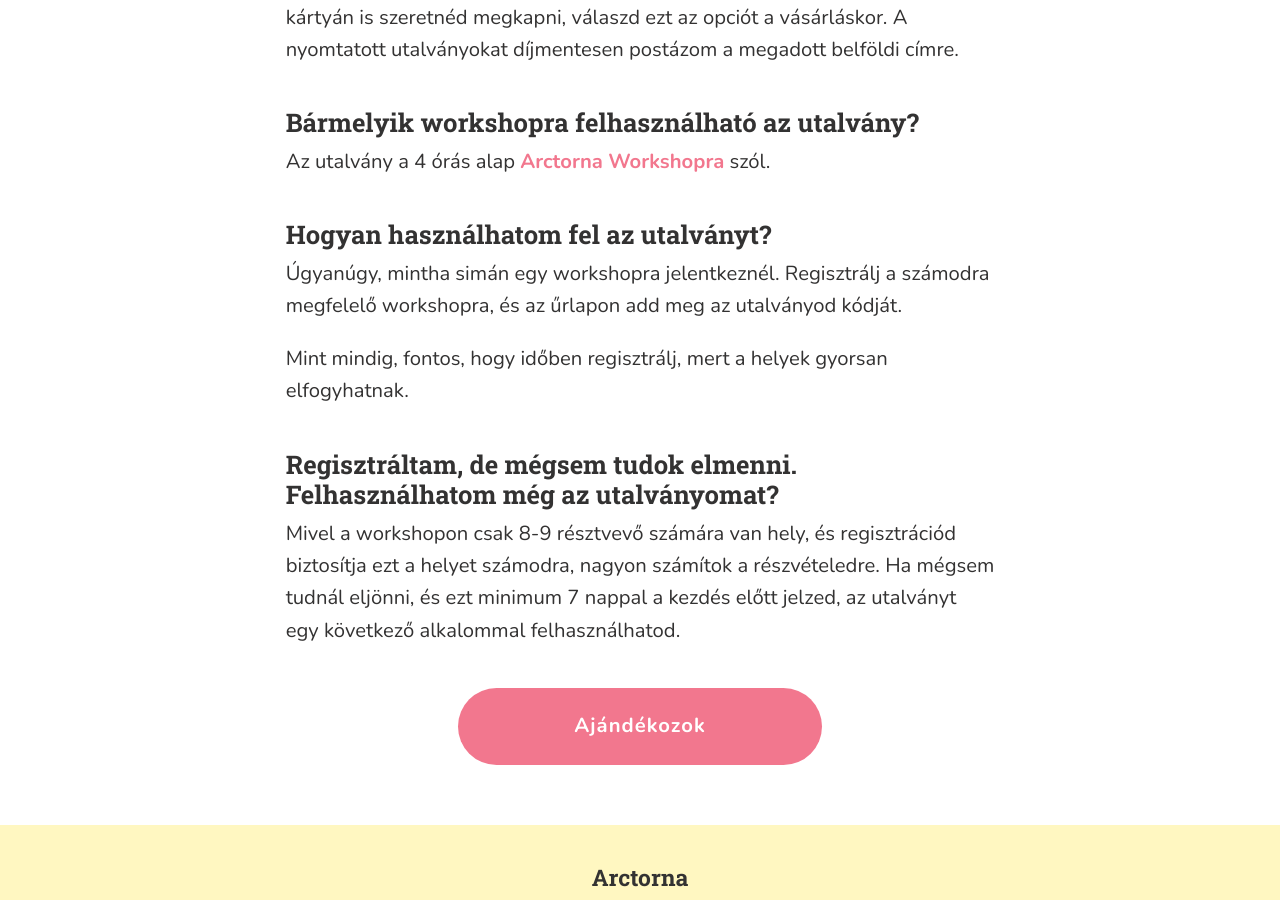
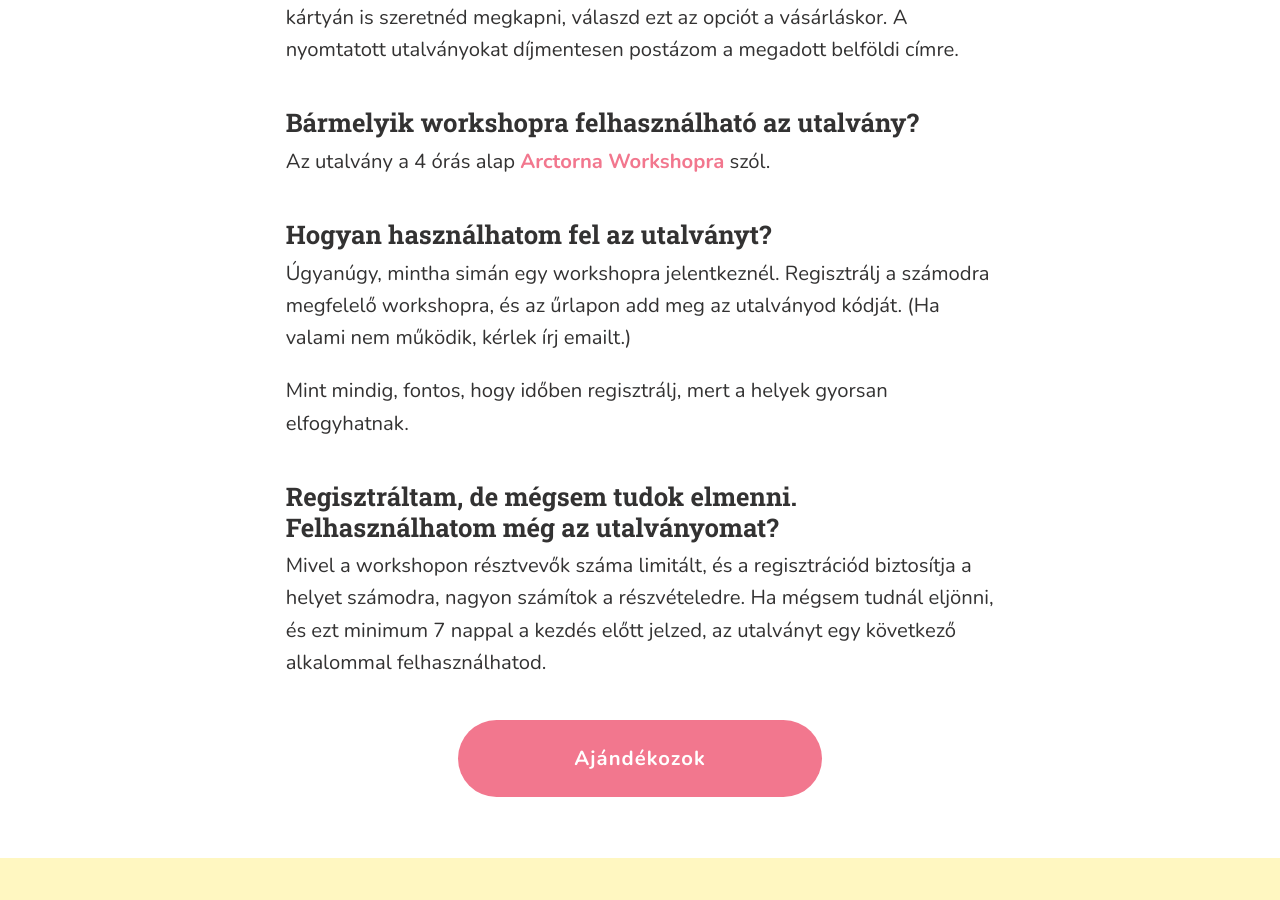
Before and after one commit to monikamudra/arctorna, a Jekyll site: the page built from ajandek.md, in a window 1280 px wide and 900 px high, scrolled down 2023 px. Built offline with Jekyll 4.4.1, drawn with Linux system fonts in a browser that asks for light colours.

Commit message:
Content update

```diff
--- a/ajandek.md
+++ b/ajandek.md
@@ -75,16 +75,15 @@ Az utalvány a 4 órás alap [Arctorna Workshopra][workshop] szól.
 ### Hogyan használhatom fel az utalványt?
 
 Úgyanúgy, mintha simán egy workshopra jelentkeznél. Regisztrálj a számodra
-megfelelő workshopra, és az űrlapon add meg az utalványod kódját.
+megfelelő workshopra, és az űrlapon add meg az utalványod kódját. (Ha valami nem működik, kérlek írj emailt.)
 
 Mint mindig, fontos, hogy időben regisztrálj, mert a helyek gyorsan elfogyhatnak.
 
 ### Regisztráltam, de mégsem tudok elmenni. Felhasználhatom még az utalványomat?
 
-Mivel a workshopon csak 8-9 résztvevő számára van hely, és regisztrációd
-biztosítja ezt a helyet számodra, nagyon számítok a részvételedre. Ha mégsem
-tudnál eljönni, és ezt minimum 7 nappal a kezdés előtt jelzed, az utalványt egy
-következő alkalommal felhasználhatod.
+Mivel a workshopon résztvevők száma limitált, és a regisztrációd biztosítja a helyet számodra,
+nagyon számítok a részvételedre. Ha mégsem tudnál eljönni, és ezt minimum 7 nappal a kezdés előtt jelzed,
+az utalványt egy következő alkalommal felhasználhatod.
 
 
 [workshop]: {{ site.baseurl }}{% link workshop.md %}
```
